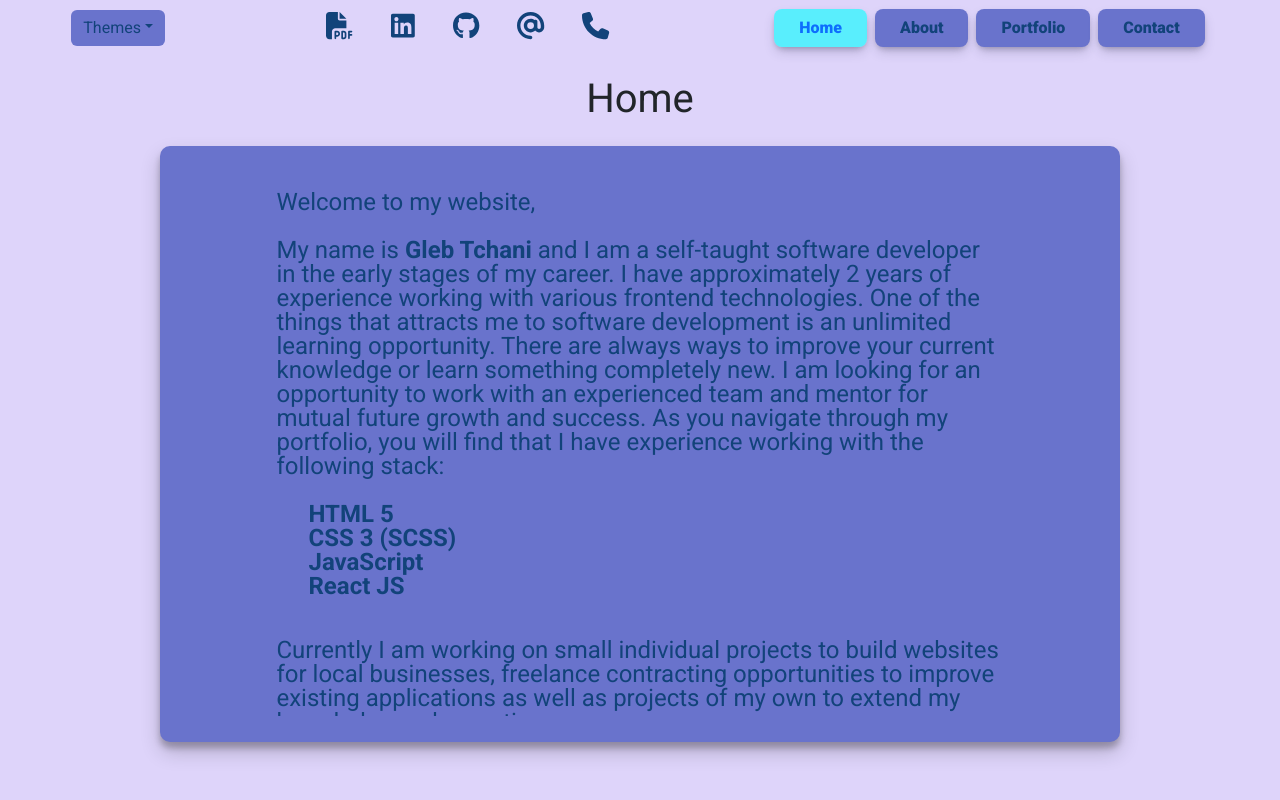
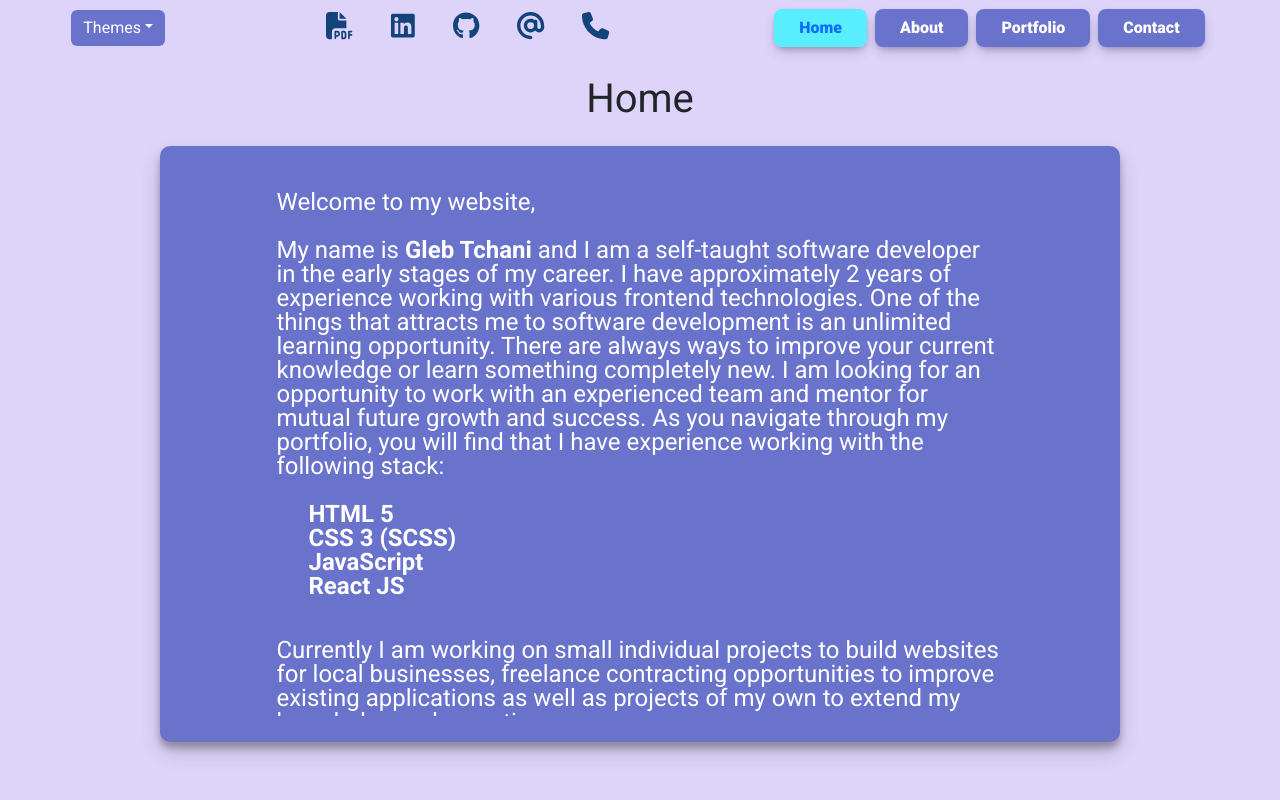
Before and after one commit to GlebTc/Portfolio, a React (Create React App) app: page / in a window 1280 px wide. Shown: the top 800 px of the page. Built offline with nearby package versions, Linux system fonts and the light colour scheme.

Commit message:
CHanged Text__Primary to white

```diff
--- a/src/sass/main.scss
+++ b/src/sass/main.scss
@@ -13,7 +13,7 @@
     --BGC__Section:rgb(105, 115, 204);
     --Highlight: rgba(0, 255, 255, 0.6);
     --Icons: rgb(18, 67, 122);
-    --Text__Primary: rgb(18, 67, 122);
+    --Text__Primary: white;
     --Btn__BGC:rgb(105, 115, 204);
 
     /* Parameters */
```
